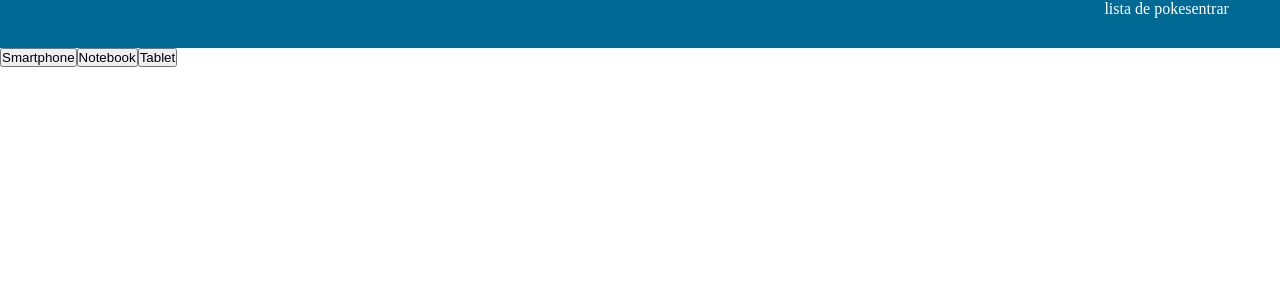
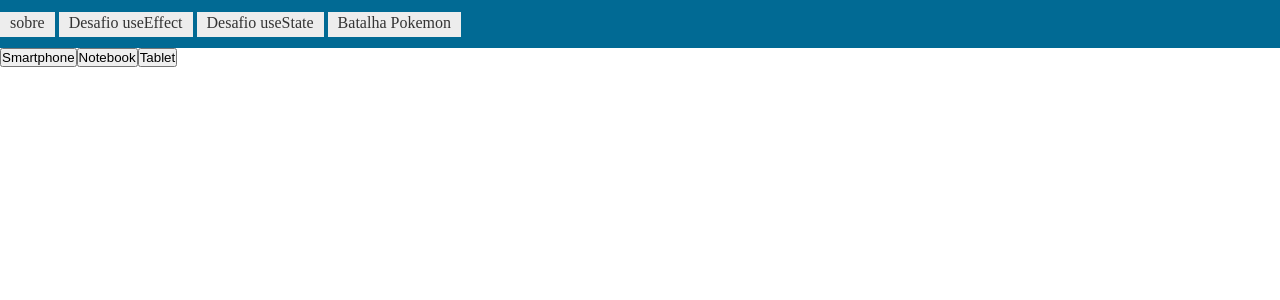
Before and after one commit to lucashas27/OrigamidCUrso, a React (Create React App) app: page /effect in a window 1280 px wide. Shown: the top 300 px of the page. Built offline with nearby package versions, Linux system fonts and the light colour scheme; no server answers.

Commit message:
Azeitando os links do header

```diff
--- a/src/DesafioUseEffect/HomeEffect.jsx
+++ b/src/DesafioUseEffect/HomeEffect.jsx
@@ -17,7 +17,7 @@ const HomeEffect = () => {
 
   useEffect(() => {
     const produtoLocal = window.localStorage.getItem('produto');
-    if (produtoLocal !== null) localStorage.setItem('produto', produto.nome)
+    if (produtoLocal !== null) localStorage.setItem('produto', produto?.nome)
   }, []);
 
 
--- /dev/null
+++ b/src/components/ErrorPage.jsx
@@ -0,0 +1,12 @@
+import React from 'react'
+
+const ErrorPage = () => {
+  return (
+    <div>
+      <h1>Error 404</h1>
+      <h2>Page not found</h2>
+    </div>
+  )
+}
+
+export default ErrorPage
--- a/src/components/Header.jsx
+++ b/src/components/Header.jsx
@@ -1,24 +1,20 @@
 import React from 'react';
-import '../Promessa.css'
-import '../components/styles/Header.css'
+import styles from '../components/styles/HeaderStyles.module.css'
+import { NavLink } from 'react-router-dom'
 
-const Header = (props) => {
+const Header = () => {
 
-   return (
-    <div id="header">
-
-<li>
-    <ul>
-       <a href="/" alt="sobre">{props.text}</a>
-    </ul>
-    <ul>
-       <a href="/">entrar</a>
-    </ul>
-    <ul>
-       <a href="/">lista de pokes</a>
-    </ul>
-</li>
-   </div>
+  return (
+    <div id={styles.header}>
+      <div className={styles.navBar}>
+          <ul>
+            <li> <NavLink to="/sobre">sobre</NavLink> </li>
+            <li> <NavLink to="/effect">Desafio useEffect</NavLink> </li>
+            <li> <NavLink to="/state">Desafio useState</NavLink> </li>
+            <li> <NavLink to="/batalha-pokemon">Batalha Pokemon</NavLink> </li>
+          </ul>
+      </div>
+    </div>
    )
 }
 
--- a/src/components/styles/Header.css
+++ /dev/null
@@ -1,16 +0,0 @@
-#header {
-    height: 6vh;
-    background-color: rgb(1, 106, 148);
-    color: white;
-}
-
-li {
-    display: flex;
-    flex-direction: row-reverse;
-    margin-right: 4vw;
-}
-
-li a {
-    text-decoration: none;
-    color: white;
-}
--- /dev/null
+++ b/src/components/styles/HeaderStyles.module.css
@@ -0,0 +1,39 @@
+#header {
+  height: 6vh;
+  background-color: rgb(1, 106, 148);
+  color: white;
+  display: flex;
+  flex-direction: row;
+  align-items: center;
+}
+
+.navBar ul {
+  padding:0px;
+  margin:0px;
+  list-style:none;
+  float: right;
+}
+
+.navBar li {
+  display: inline;
+}
+
+.navBar a {
+  padding: 2px 10px;
+  display: inline-block;
+  align-items: right;
+  background-color:#EDEDED;
+  color: #333;
+  text-decoration: none;
+  border-bottom:3px solid #EDEDED;
+}
+
+.navBar a:hover {
+  background-color:#D6D6D6;
+  color: white;
+  border-bottom:3px solid #EA0000;
+}
+
+.active {
+  color: blue;
+}
--- a/src/index.js
+++ b/src/index.js
@@ -8,6 +8,7 @@ import Produtos from './DesafioComponentes/Produtos'
 import HomeProdutos from './DesafiosUseState/HomeProdutos'
 import HomeEffect from './DesafioUseEffect/HomeEffect'
 import HomePokemon from './BatalhaPokemon/HomePokemon.jsx'
+import ErrorPage from './components/ErrorPage'
 
 ReactDOM.render(
   <React.StrictMode>
@@ -20,6 +21,7 @@ ReactDOM.render(
             <Route path="state" element={<HomeProdutos />} />
             <Route path="componentes" element={<Produtos />} />
             <Route path="sobre" element={<Produto /> }/>
+            <Route path="*" element={<ErrorPage /> }/>  {/* error page  */}
           </Routes>
       </StorageGlobal>
     </BrowserRouter>
```
